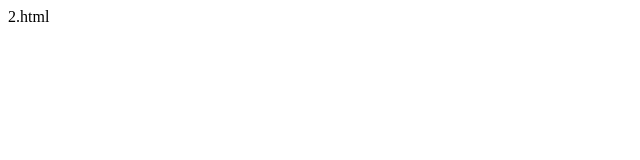
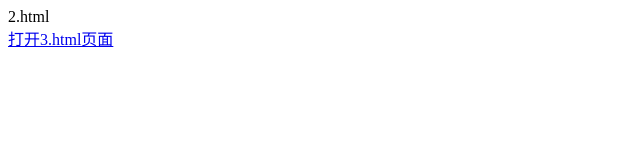
Before and after one commit to kevinkekbx/Mspa, a plain HTML site: page 2.html in a window 1280 px wide. Shown: the whole page, without its empty margins (0-640 px from the left). Drawn offline with Linux system fonts and the light colour scheme.

Commit message:
modified 2.html

```diff
--- a/2.html
+++ b/2.html
@@ -5,6 +5,8 @@
 		<title></title>
 	</head>
 	<body>
-		2.html
+		2.html<br>
+
+		<a href="javascript:;" class="open500" data-target="there" data-titleTxt="3" data-link="3.html">打开3.html页面</a>
 	</body>
 </html>
```
